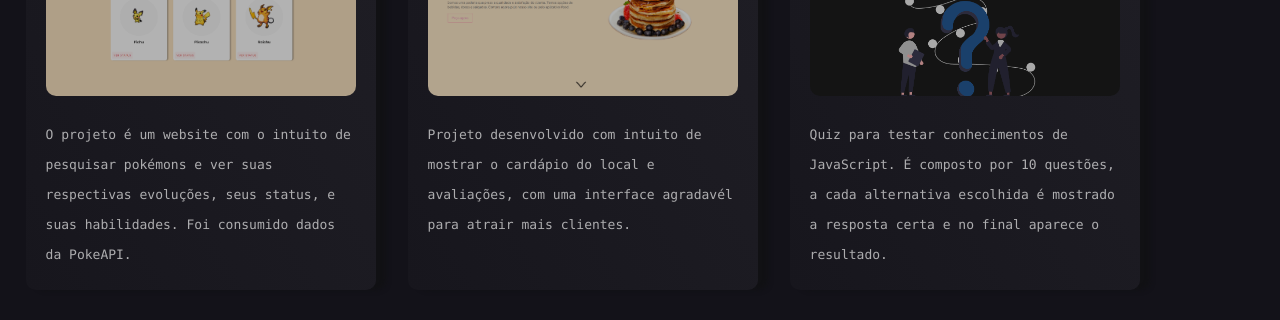
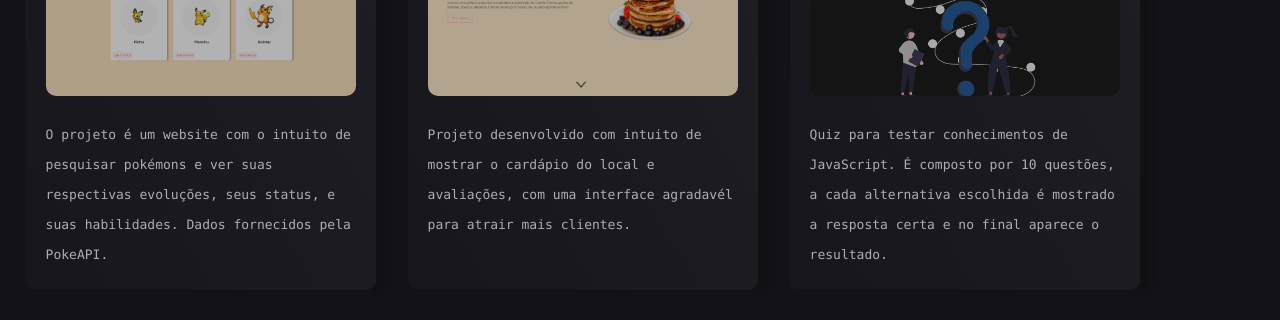
Before and after one commit to ellenassis/my-portfolio, a React (Create React App) app: page / in a window 1280 px wide. Shown: the part 1280-1600 px from the top of the page. Built offline with nearby package versions, Linux system fonts and the light colour scheme.

Commit message:
feat: update text project pokemon

```diff
--- a/src/components/Works/index.jsx
+++ b/src/components/Works/index.jsx
@@ -29,8 +29,8 @@ export default function Projects() {
               </a>
               <p>
                 O projeto é um website com o intuito de pesquisar pokémons e ver
-                suas respectivas evoluções, seus status, e suas habilidades. Foi
-                consumido dados da PokeAPI.
+                suas respectivas evoluções, seus status, e suas habilidades. Dados fornecidos
+                pela PokeAPI.
               </p>
             </div>
           </div>
```
